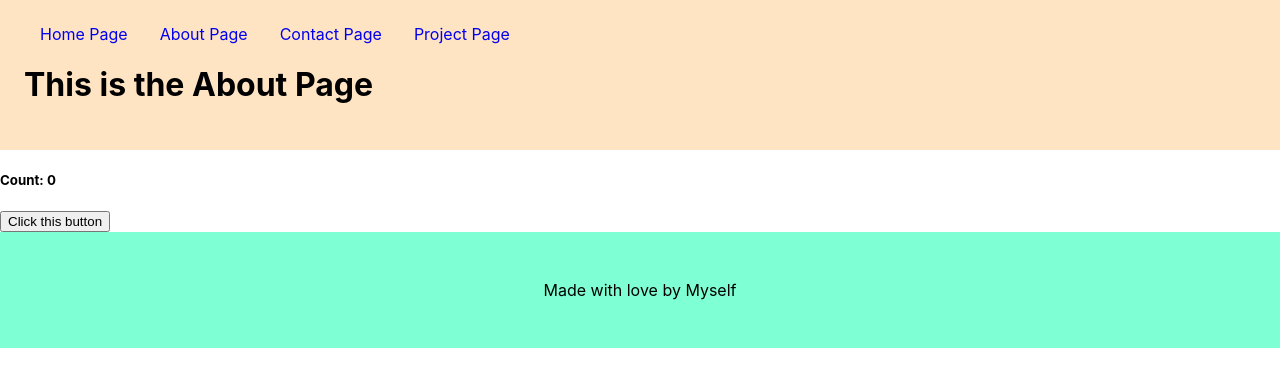
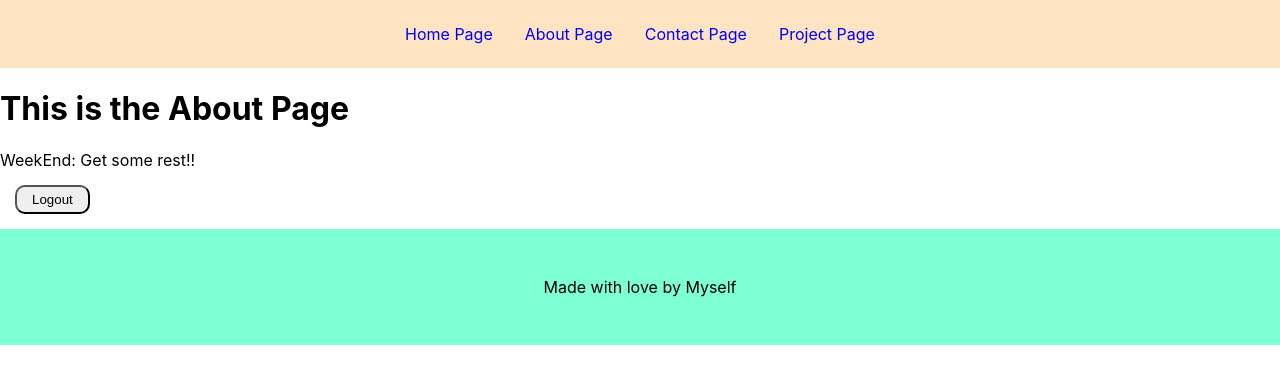
Before and after one commit to ahmedaryf/meta-react-lesson, a React (Create React App) app: page /AboutPage in a window 1280 px wide. Shown: the top 386 px of the page. Built offline with nearby package versions, Linux system fonts and the light colour scheme.

Commit message:
added new components

```diff
--- a/src/App.css
+++ b/src/App.css
@@ -43,6 +43,7 @@
 .main-nav{
   background-color: bisque;
   padding: 1.5rem;
+  text-align: center;
 }
 
 .main-nav .link{
--- a/src/App.js
+++ b/src/App.js
@@ -1,24 +1,15 @@
-// import logo from './logo.svg';
-import React, {useState} from 'react';
+
+import React from 'react';
 import './App.css';
-import Btn from './components/Btns';
 import Footer from './components/Footer';
 import Nav from './components/nav';
 
 function App() {
-  const [count, setCount] = useState(0);
-  function handleClick(){
-    setCount(count + 1);
-  }
+
   return (
     <div>
         <div>
           <Nav />
-        </div>
-
-        <div>
-          <h5>Count: {count}</h5>
-          <Btn onClick={handleClick} lable="Click this button"/>
         </div>
 
         <div><Footer /></div>
--- a/src/components/AboutPage.js
+++ b/src/components/AboutPage.js
@@ -1,4 +1,6 @@
 import React from 'react'
+import LogInOut from './LogInOut'
+import TimeTest from './TimeTest'
 
 function AboutPage() {
   return (
@@ -6,7 +8,10 @@ function AboutPage() {
         <div>
             <h1>This is the About Page</h1>
         </div>
-
+        <div>
+          <TimeTest />
+        </div>
+    <LogInOut />
     </div>
   )
 }
--- /dev/null
+++ b/src/components/Button.js
@@ -0,0 +1,11 @@
+import React from 'react'
+
+function Button({name}) {
+  return (
+    <div style={{margin: "15px"}}>
+        <button style={{padding: "5px 15px", borderRadius: "10px"}}>{name}</button>
+    </div>
+  )
+}
+
+export default Button
--- /dev/null
+++ b/src/components/LogInOut.js
@@ -0,0 +1,13 @@
+import React from 'react'
+import Button from './Button';
+
+function LogInOut() {
+    const isLogin = true;
+  return (
+    <div>
+        {isLogin ? <Button name="Logout" /> : <Button name="Login" />}
+    </div>
+  )
+}
+
+export default LogInOut
--- a/src/components/TimeComponent.js
+++ b/src/components/TimeComponent.js
@@ -14,7 +14,7 @@ function TimeComponent() {
   return (
     <div style={{border: "2px gold solid", margin: "10px", padding: "10px", color: "maroon"}}>
       <h2>Clock: {date.toLocaleTimeString()}</h2>
-      {/* <h2>{date.toLocaleTimeString()}</h2> */}
+
     </div>
   );
 }
--- /dev/null
+++ b/src/components/TimeTest.js
@@ -0,0 +1,26 @@
+import React from 'react'
+import WeekEnd from './WeekEnd';
+import WorkDay from './WorkDay';
+
+function TimeTest() {
+    const time = new Date().getDay();
+
+    const timeCulc = () => {
+        if(time >= 0 && time <= 4){
+            return <WorkDay />
+        } else if(time >= 5 && time <= 6){
+            return <WeekEnd />
+        } else {
+            return <h3 style={{color: "red", marginLeft: "10px"}}>Invalid value!!</h3>
+        }
+    }
+
+  return (
+    <div>
+        <div>{timeCulc()}</div>
+
+    </div>
+  )
+}
+
+export default TimeTest
--- a/src/components/WalletComponent.js
+++ b/src/components/WalletComponent.js
@@ -3,7 +3,7 @@ import { useReducer } from "react";
 function WalletComponent() {
     const reducer = (state, action) => {
         if(action.type === "ride") return {money: state.money + 10};
-        if(action.type === "fuel" && state.money >=0) return {money: state.money - 30};
+        if(action.type === "fuel") return {money: state.money - 30};
         return new Error();
     }
 
--- /dev/null
+++ b/src/components/WeekEnd.js
@@ -0,0 +1,9 @@
+import React from 'react'
+
+function WeekEnd() {
+  return (
+    <div>WeekEnd: Get some rest!!</div>
+  )
+}
+
+export default WeekEnd
--- /dev/null
+++ b/src/components/WorkDay.js
@@ -0,0 +1,9 @@
+import React from 'react'
+
+function WorkDay() {
+  return (
+    <div>WorkDay: Get it Done!!</div>
+  )
+}
+
+export default WorkDay
--- a/src/components/nav.js
+++ b/src/components/nav.js
@@ -6,11 +6,13 @@ import ProjectPage from './ProjectPage';
 
 function Nav(){
     return (
-        <div className='main-nav'>
-        <Link className='link' to="/">Home Page</Link>
-        <Link className='link' to="/AboutPage">About Page</Link>
-        <Link className='link' to="/ContactPage">Contact Page</Link>
-        <Link className='link' to="/ProjectPage">Project Page</Link>
+        <div>
+            <div className='main-nav'>
+                <Link className='link' to="/">Home Page</Link>
+                <Link className='link' to="/AboutPage">About Page</Link>
+                <Link className='link' to="/ContactPage">Contact Page</Link>
+                <Link className='link' to="/ProjectPage">Project Page</Link>
+            </div>
         <Routes>
           <Route path="/" element={<HomePage />} />
           <Route path="/AboutPage" element={<AboutPage />} />
--- a/src/index.js
+++ b/src/index.js
@@ -8,9 +8,9 @@ import { BrowserRouter } from 'react-router-dom';
 const root = ReactDOM.createRoot(document.getElementById('root'));
 root.render(
   <React.StrictMode>
-  <BrowserRouter>
-    <App />
-  </BrowserRouter>
+    <BrowserRouter>
+      <App />
+    </BrowserRouter>
   </React.StrictMode>
 );
 
```
